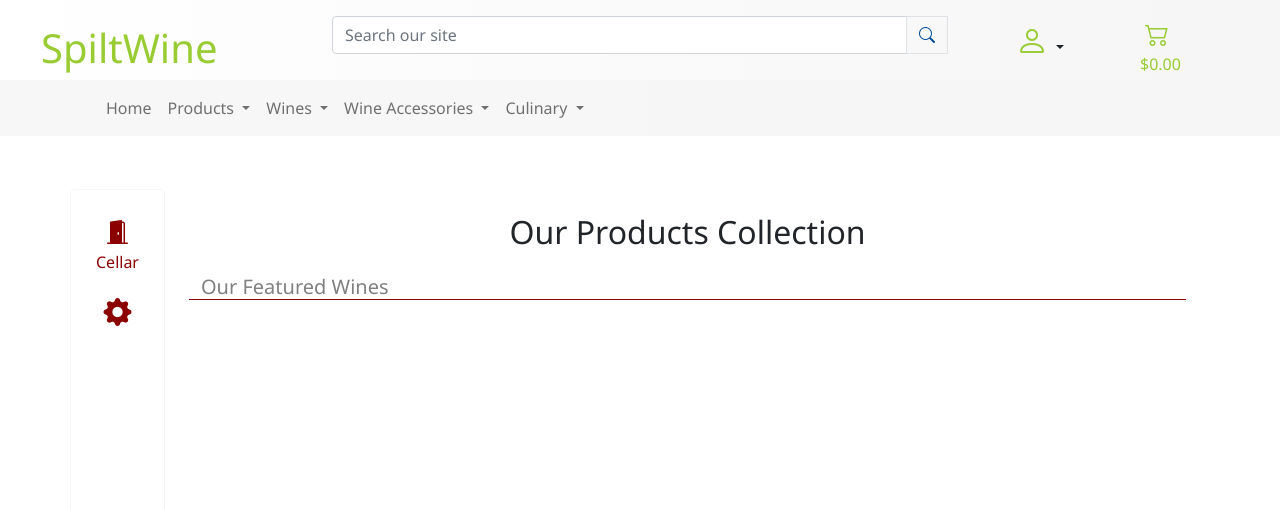
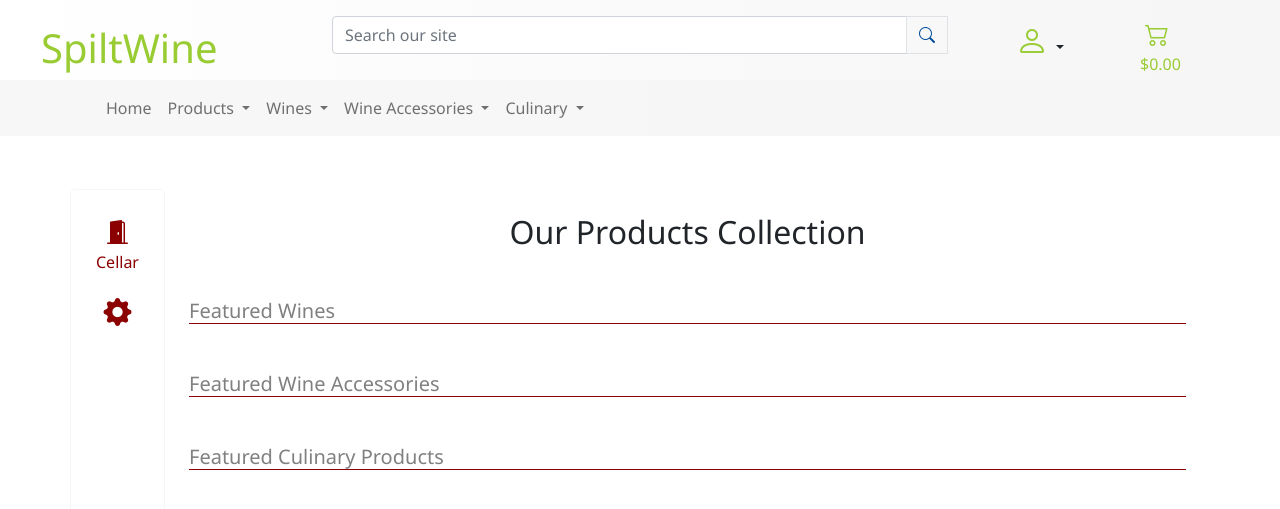
Before and after one commit to GeorgeLychock/MS4-Django-SpiltWine-Main, a Django app: page /products/products/ in a window 1280 px wide. Shown: the top 509 px of the page. Run offline with Django 3.2, Linux system fonts and the light colour scheme; data that the repository does not hold is empty; parts of the project's set-up code (start-up, migrations or seed data) failed here and were passed over; some libraries are stand-ins or nearby versions.

Commit message:
html: Added other product sections to the product view

```diff
--- a/products/templates/products/products.html
+++ b/products/templates/products/products.html
@@ -14,8 +14,120 @@
         </div>
     </div>
     <!-- Build Wine products section -->
-    <div class="row pt-md-4">
-        <div class="sw-product-title sw-p-color-01"><h5>Our Featured Wines</h5></div>
+    <div class="row mt-4 pt-md-4">
+        <div class="sw-product-title ps-0 sw-p-color-01"><h5>Featured Wines</h5></div>
+        {% for wine in wines %}
+        <div class="col-6 col-md-3">
+            <div class="card h-100 border-0 text-center">
+                {% if wine.image %}
+                <a href="{% url 'wine_detail' wine.pk %}">
+                    <img class="card-img-top img-fluid mt-3 sw-product-img" src="{{ MEDIA_URL }}{{ wine.image }}"
+                        alt="{{ wine.name }}">
+                </a>
+                {% else %}
+                <a href="{% url 'wine_detail' wine.pk %}">
+                    <img class="card-img-top img-fluid mt-3 sw-product-img" src="{{ MEDIA_URL }}noimage.png" alt="{{ wine.name }}">
+                </a>
+                {% endif %}
+                <div class="card-body pb-0">
+                    <a href="{% url 'wine_detail' wine.pk %}" class="mb-0 sw-link-text-01">{{ wine.name }}</a>
+                </div>
+                <div class="card-footer pt-0 border-0 text-left sw-p-color-blk">
+                    <div class="row">
+                        <div class="col">
+                            <p class="lead mb-0 text-left font-weight-bold">${{ wine.price }}</p>
+                            {% if wine.country_state %}
+                            <div class="">
+                                <small class=""><i class="mr-1"></i>{{ wine.country_state.friendly_name }}</small>
+                            </div>
+                            {% endif %}
+                            {% if wine.region %}
+                            <div>
+                                <small class=""><i class="mr-1"></i>{{ wine.region.friendly_name }}</small>
+                            </div>
+                            {% endif %}
+                            {% if wine.appellation %}
+                            <div>
+                                <small class=""><i class="mr-1"></i>{{ wine.appellation.friendly_name }}</small>
+                            </div>
+                            {% endif %}
+                        </div>
+                    </div>
+                    <div class="row">
+                        <div class="col">
+                            <p class="sw-font-size-50">{{ wine.description|truncatewords:20 }}</p>
+                            {% if wine.varietal %}
+                            <div class="">
+                                <small class=""><i class="mr-1"></i>{{ wine.varietal.friendly_name }}</small>
+                            </div>
+                            {% endif %}
+                        </div>
+                    </div>
+                </div>
+            </div>
+
+        </div>
+        {% endfor %}
+    </div>
+    <!-- Build Wine Accessories products section -->
+    <div class="row mt-4 pt-md-4">
+        <div class="sw-product-title ps-0 sw-p-color-01"><h5>Featured Wine Accessories</h5></div>
+        {% for wine in wines %}
+        <div class="col-6 col-md-3">
+            <div class="card h-100 border-0 text-center">
+                {% if wine.image %}
+                <a href="{% url 'wine_detail' wine.pk %}">
+                    <img class="card-img-top img-fluid mt-3 sw-product-img" src="{{ MEDIA_URL }}{{ wine.image }}"
+                        alt="{{ wine.name }}">
+                </a>
+                {% else %}
+                <a href="{% url 'wine_detail' wine.pk %}">
+                    <img class="card-img-top img-fluid mt-3 sw-product-img" src="{{ MEDIA_URL }}noimage.png" alt="{{ wine.name }}">
+                </a>
+                {% endif %}
+                <div class="card-body pb-0">
+                    <a href="{% url 'wine_detail' wine.pk %}" class="mb-0 sw-link-text-01">{{ wine.name }}</a>
+                </div>
+                <div class="card-footer pt-0 border-0 text-left sw-p-color-blk">
+                    <div class="row">
+                        <div class="col">
+                            <p class="lead mb-0 text-left font-weight-bold">${{ wine.price }}</p>
+                            {% if wine.country_state %}
+                            <div class="">
+                                <small class=""><i class="mr-1"></i>{{ wine.country_state.friendly_name }}</small>
+                            </div>
+                            {% endif %}
+                            {% if wine.region %}
+                            <div>
+                                <small class=""><i class="mr-1"></i>{{ wine.region.friendly_name }}</small>
+                            </div>
+                            {% endif %}
+                            {% if wine.appellation %}
+                            <div>
+                                <small class=""><i class="mr-1"></i>{{ wine.appellation.friendly_name }}</small>
+                            </div>
+                            {% endif %}
+                        </div>
+                    </div>
+                    <div class="row">
+                        <div class="col">
+                            <p class="sw-font-size-50">{{ wine.description|truncatewords:20 }}</p>
+                            {% if wine.varietal %}
+                            <div class="">
+                                <small class=""><i class="mr-1"></i>{{ wine.varietal.friendly_name }}</small>
+                            </div>
+                            {% endif %}
+                        </div>
+                    </div>
+                </div>
+            </div>
+
+        </div>
+        {% endfor %}
+    </div>
+    <!-- Build Culinary products section -->
+    <div class="row mt-4 pt-md-4">
+        <div class="sw-product-title ps-0 sw-p-color-01"><h5>Featured Culinary Products</h5></div>
         {% for wine in wines %}
         <div class="col-6 col-md-3">
             <div class="card h-100 border-0 text-center">
```
